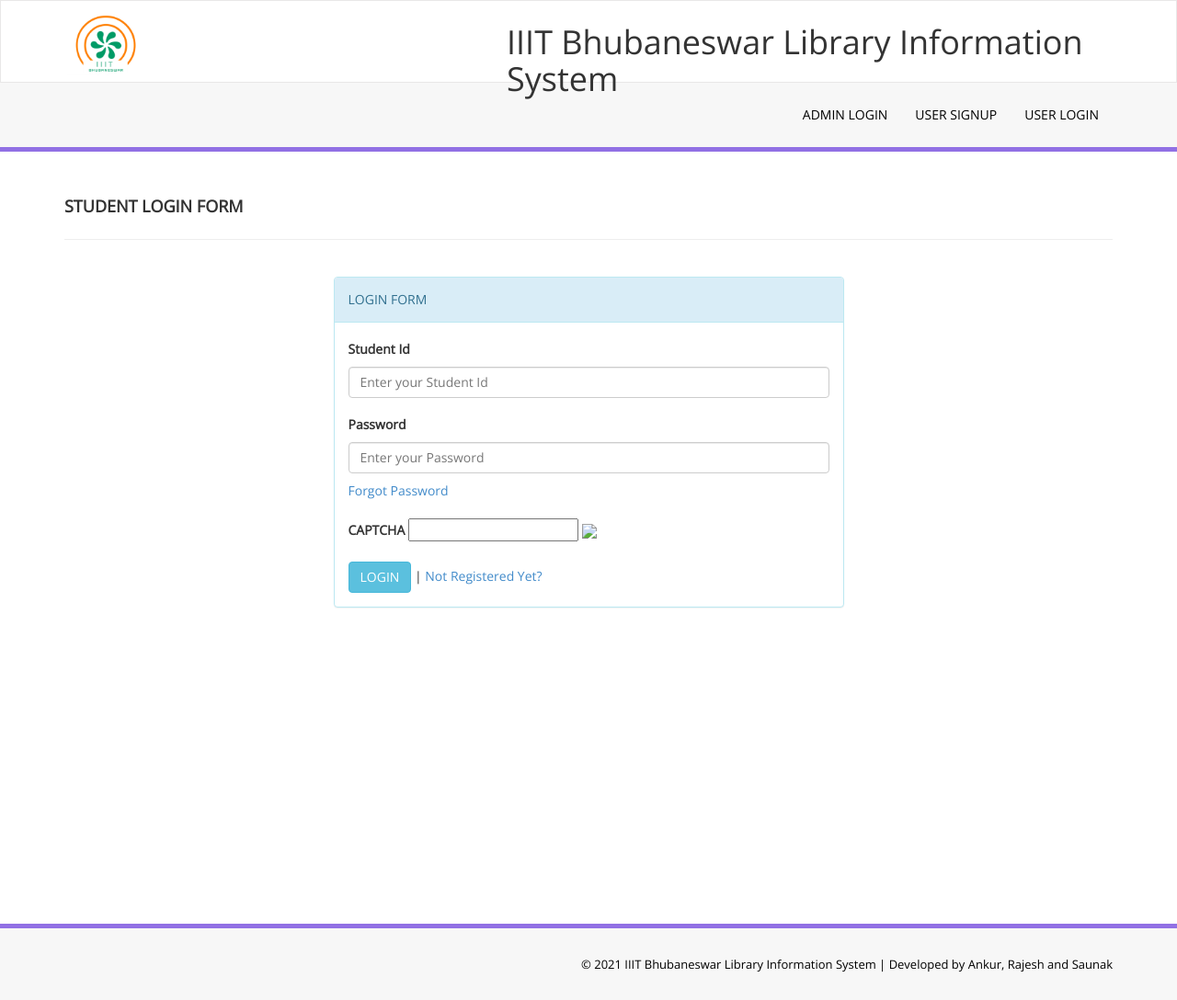
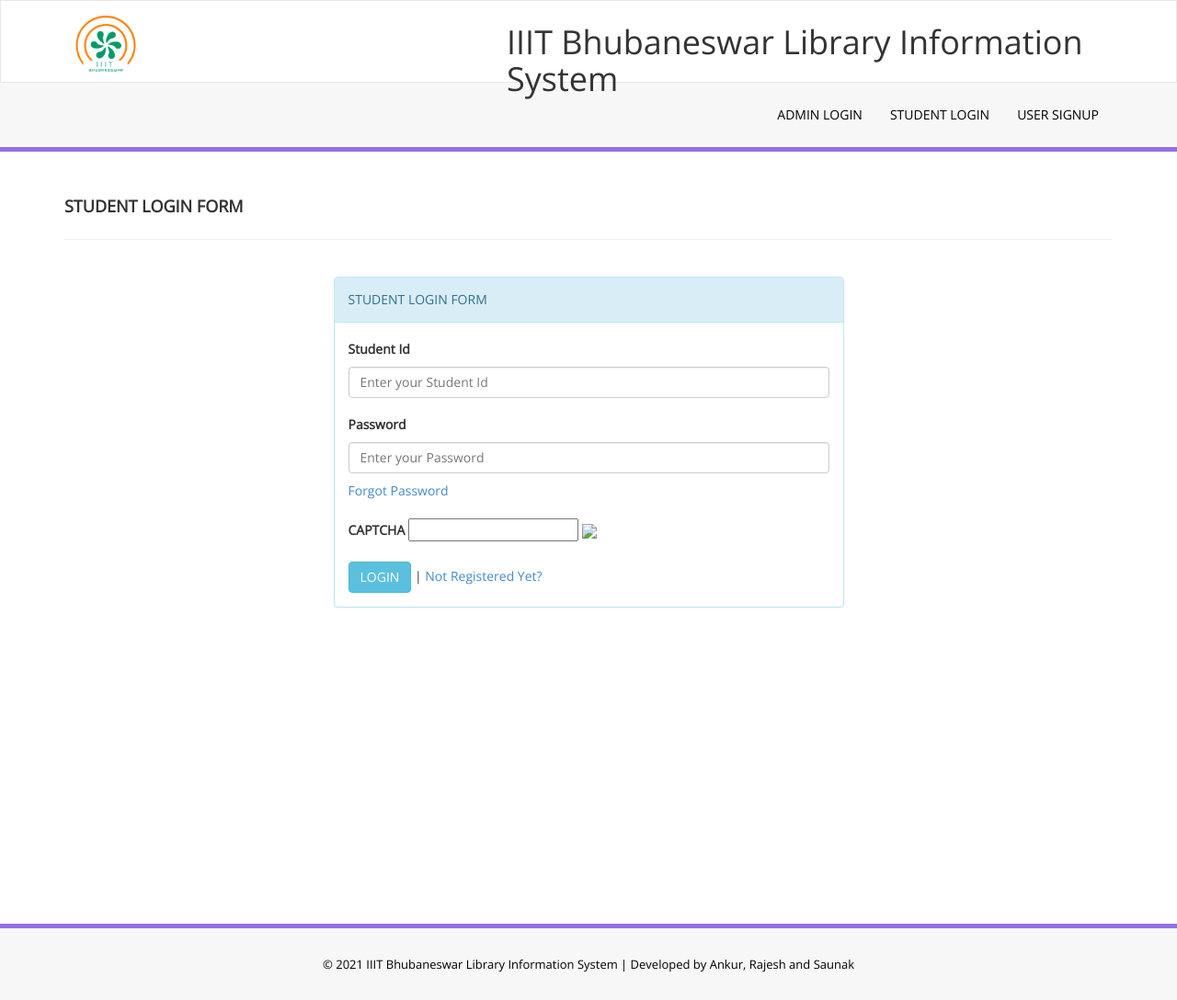
Before and after one commit to Ankur-Khandelwal/IIIT-Library-Information-System, a PHP site: page / in a window 1280 px wide. Shown: the whole page at 92% size. Run offline with PHP 8.4, Linux system fonts and the light colour scheme; a user stored in the database is signed in.

Commit message:
Some design changes

```diff
--- a/library/admin/assets/css/style.css
+++ b/library/admin/assets/css/style.css
@@ -224,7 +224,7 @@
       background-color: #f7f7f7;
       text-align:right;
        border-top:5px solid #9170E4;
-
+    text-align: center;
 }
 
     .footer-section a, .footer-section a:hover {
--- a/library/adminlogin.php
+++ b/library/adminlogin.php
@@ -66,7 +66,7 @@
 <div class="col-md-6 col-sm-6 col-xs-12 col-md-offset-3" >
 <div class="panel panel-info">
 <div class="panel-heading">
- LOGIN FORM
+ ADMIN LOGIN FORM
 </div>
 <div class="panel-body">
 <form role="form" method="post">
--- a/library/assets/css/style.css
+++ b/library/assets/css/style.css
@@ -222,6 +222,7 @@
       background-color: #f7f7f7;
       text-align:right;
        border-top:5px solid #9170E4;
+    text-align: center;
 
 }
 
--- a/library/includes/header.php
+++ b/library/includes/header.php
@@ -64,9 +64,9 @@
                     <div class="navbar-collapse collapse ">
                         <ul id="menu-top" class="nav navbar-nav navbar-right">
 
-  <li><a href="adminlogin.php">Admin Login</a></li>
+                            <li><a href="adminlogin.php">Admin Login</a></li>
+                            <li><a href="index.php">Student Login</a></li>
                             <li><a href="signup.php">User Signup</a></li>
-                             <li><a href="index.php">User Login</a></li>
 
 
                         </ul>
--- a/library/index.php
+++ b/library/index.php
@@ -79,7 +79,7 @@
 <div class="col-md-6 col-sm-6 col-xs-12 col-md-offset-3" >
 <div class="panel panel-info">
 <div class="panel-heading">
- LOGIN FORM
+ STUDENT LOGIN FORM
 </div>
 <div class="panel-body">
 <form role="form" method="post">
--- a/library/studentid.txt
+++ b/library/studentid.txt
@@ -1 +1 @@
-SID011
+SID012
```
